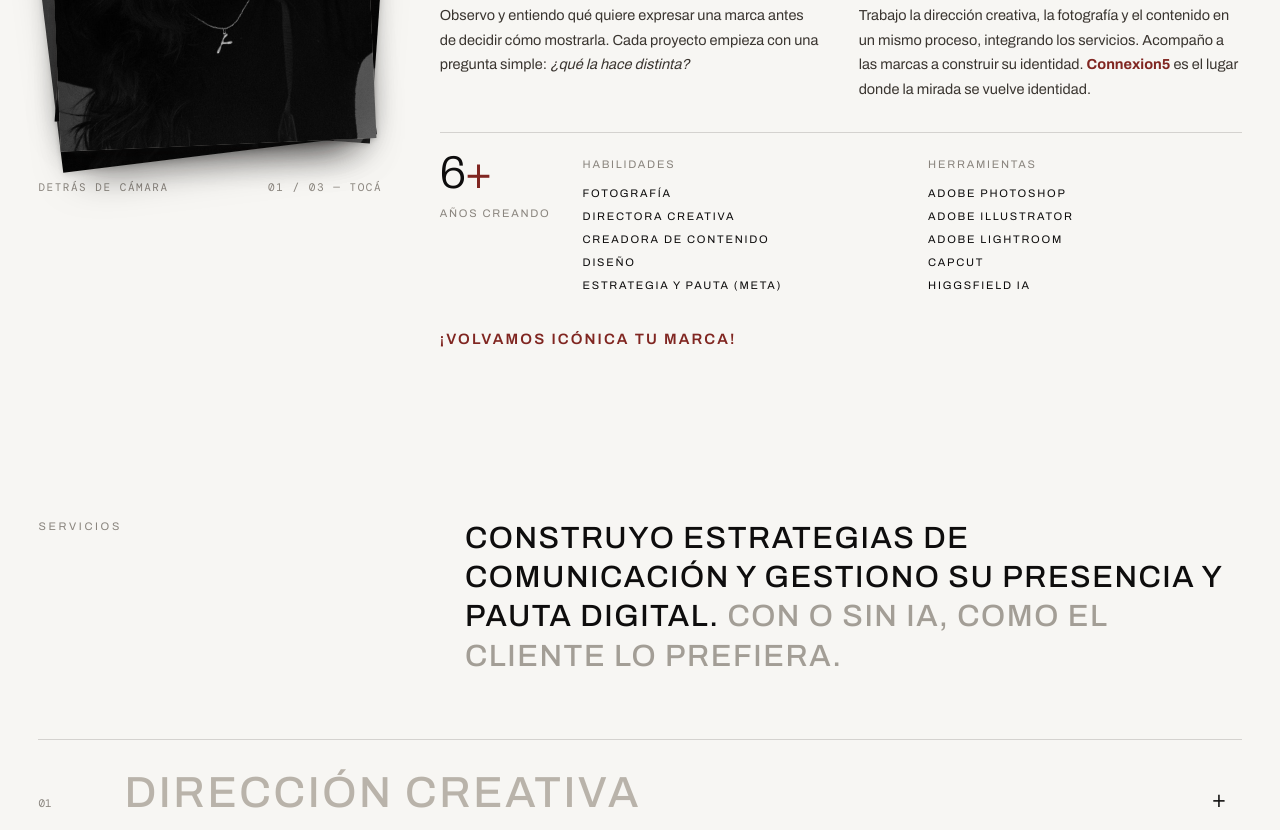
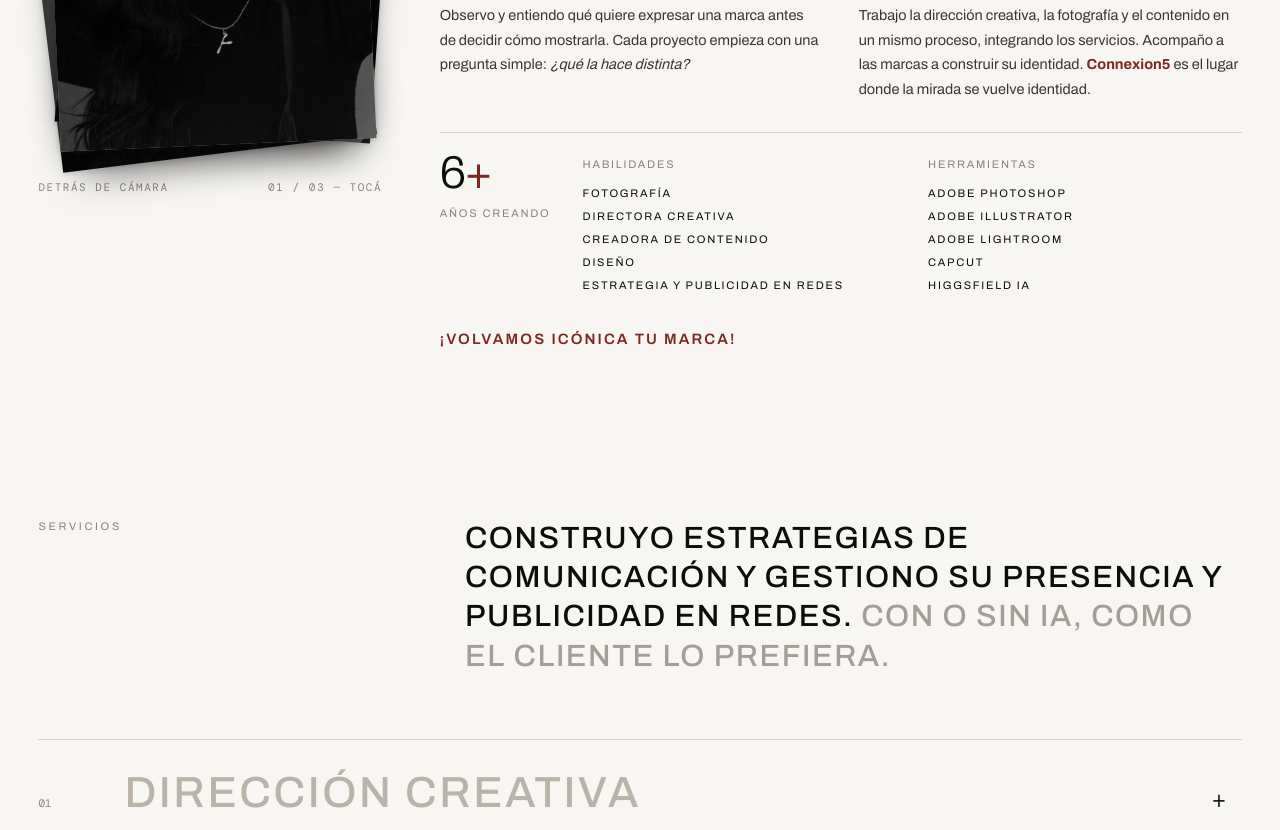
Before and after one commit to connexion5/connexion5, a plain HTML site: page index.html in a window 1280 px wide. Shown: the part 4370-5200 px from the top of the page. Drawn offline with nearby package versions, Linux system fonts and the light colour scheme.

Commit message:
Pauta → publicidad en redes
Co-Authored-By: Claude Opus 5.5 <noreply@anthropic.com>
Claude-Session: https://claude.ai/code/session_01WeT71KPTHZxb9CnogjRrWp

```diff
--- a/index.html
+++ b/index.html
@@ -594,7 +594,7 @@ button{font:inherit;color:inherit;background:none;border:0;padding:0;cursor:poin
     </div>
     <div class="facts">
       <div><div class="n">6<b>+</b></div><div class="h" style="margin-top:8px">AÑOS CREANDO</div></div>
-      <div><div class="h">HABILIDADES</div>FOTOGRAFÍA<br>DIRECTORA CREATIVA<br>CREADORA DE CONTENIDO<br>DISEÑO<br>ESTRATEGIA Y PAUTA (META)</div>
+      <div><div class="h">HABILIDADES</div>FOTOGRAFÍA<br>DIRECTORA CREATIVA<br>CREADORA DE CONTENIDO<br>DISEÑO<br>ESTRATEGIA Y PUBLICIDAD EN REDES</div>
       <div><div class="h">HERRAMIENTAS</div>ADOBE PHOTOSHOP<br>ADOBE ILLUSTRATOR<br>ADOBE LIGHTROOM<br>CAPCUT<br>HIGGSFIELD IA</div>
     </div>
     <p class="iconic">¡VOLVAMOS ICÓNICA TU MARCA!</p>
@@ -604,7 +604,7 @@ button{font:inherit;color:inherit;background:none;border:0;padding:0;cursor:poin
 <section id="servicios" class="svc">
   <div class="split rv">
     <p class="lbl">Servicios</p>
-    <p class="st">Construyo estrategias de comunicación y gestiono su presencia y pauta digital. <span>Con o sin IA, como el cliente lo prefiera.</span></p>
+    <p class="st">Construyo estrategias de comunicación y gestiono su presencia y publicidad en redes. <span>Con o sin IA, como el cliente lo prefiera.</span></p>
   </div>
   <div class="acc" id="acc"></div>
 </section>
@@ -726,7 +726,7 @@ const SVC = [
   { t:'Dirección creativa', d:'Construyo el lenguaje visual, los sentidos y la narrativa que hacen que una marca se sienta viva y aspiracional. Del moodboard al proyecto final, todo es intencional.', l:['Concepto, estrategia y moodboard','Identidad visual para marcas','Estilo y dirección de arte','Fotografía de moda y producto'] },
   { t:'Fotografía', d:'Fotografía editorial y de lifestyle con una mirada creativa y cinematográfica. Desde tomas de producto hasta imágenes completas de campaña que elevan la percepción de la marca. Cada encuadre tiene intención.', l:['Fotografía editorial','Lifestyle y campaña','Retratos naturales','Viaje, hoteles y espacios'] },
   { t:'Creación de contenido', d:'Reels, contenido y campañas para marcas, mezclando narrativa, imágenes creativas y momentos reales que conectan. Cada pieza está pensada para construir proyectos con sentidos.', l:['Reels Instagram & TikTok','Fotografía de estilo de vida','Campañas','Demostraciones de producto','Viaje, hoteles y espacios'] },
-  { t:'Estrategia y pauta', d:'Estrategias de comunicación y gestión de la presencia y la pauta digital de la marca en Meta.', l:['Estrategia de contenido','Meta Ads','Calendario','Métricas'] }
+  { t:'Estrategia y publicidad', d:'Estrategias de comunicación y gestión de la presencia y la publicidad de la marca en Instagram y Facebook.', l:['Estrategia de contenido','Publicidad en Instagram y Facebook','Calendario','Métricas'] }
 ];
 
 /* loader */
@@ -861,7 +861,7 @@ function setAcc(i) { ais.forEach((a, j) => { a.setAttribute('aria-expanded', j =
 ais.forEach((a, i) => a.addEventListener('click', () => setAcc(a.getAttribute('aria-expanded') === 'true' ? -1 : i)));
 
 /* contacto */
-const NEEDS = ['Dirección creativa','Fotografía','Contenido','Producción completa','Pauta Meta'];
+const NEEDS = ['Dirección creativa','Fotografía','Contenido','Producción completa','Publicidad en redes'];
 let need = '';
 $('needs').innerHTML = NEEDS.map(n => '<button type="button" class="need" aria-pressed="false">' + n + '</button>').join('');
 const form = $('form'), stepsEl = [...form.querySelectorAll('.steps i')];
```
